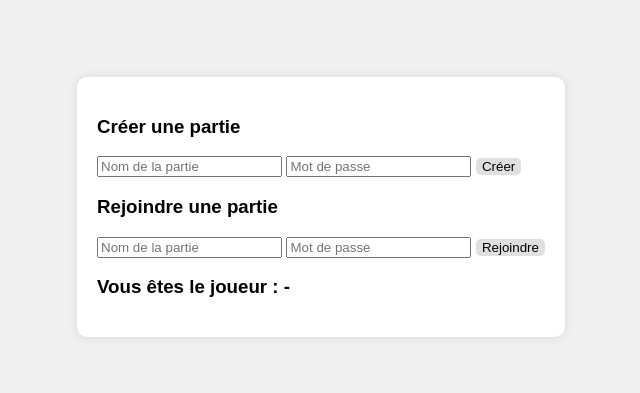
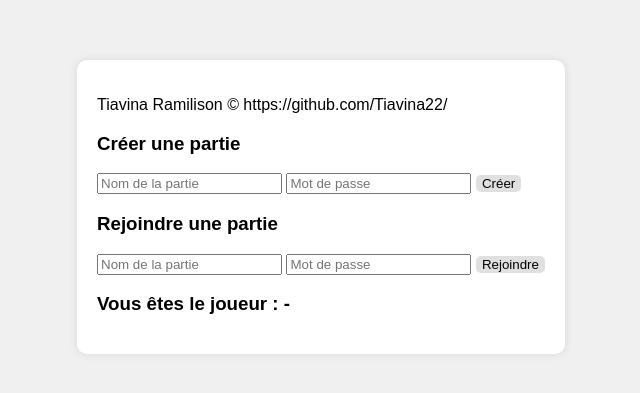
Before and after one commit to Tiavina22/morpion-nodejs, a website: page public/index.html in a window 1280 px wide. Shown: the part 201-594 px from the top of the page, without its empty margins (319-959 px from the left). Drawn offline with nearby package versions, Linux system fonts and the light colour scheme; no server answers.

Commit message:
Update index.html

```diff
--- a/public/index.html
+++ b/public/index.html
@@ -10,6 +10,7 @@
 
 <body>
     <div id="game">
+        <p>Tiavina Ramilison © https://github.com/Tiavina22/ </p>
         <!-- Section pour créer une partie -->
         <div id="create-room">
             <h3>Créer une partie</h3>
```
